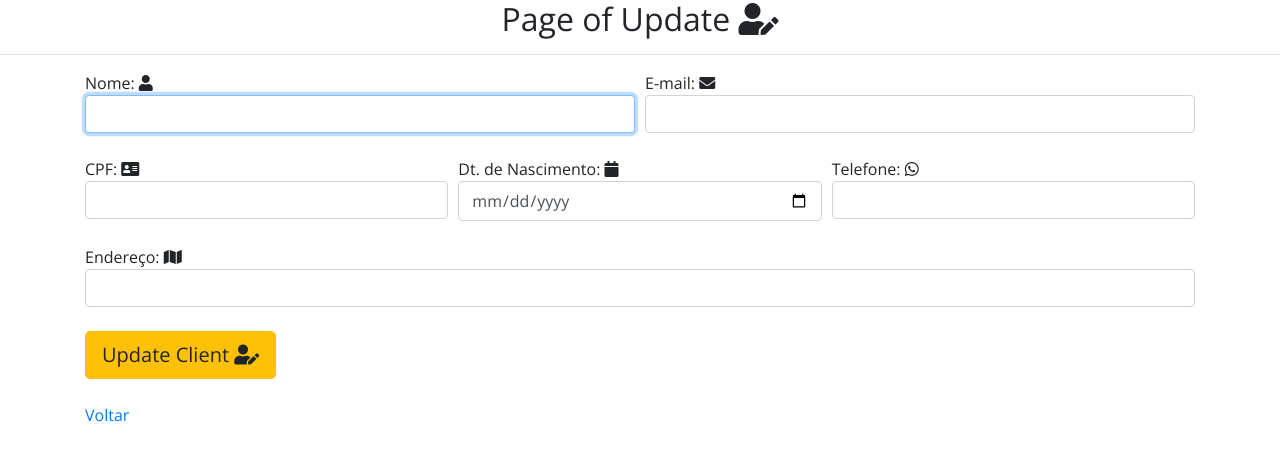
After one commit to hhesedh/crud_em_php, a PHP site: page /view/page_update.php in a window 1280 px wide. The commit adds this page. Shown: the top 461 px of the page. Run offline with PHP 8.4, Linux system fonts and the light colour scheme; some libraries are stand-ins or nearby versions.

Commit message:
Criando layout para o update

```diff
--- /dev/null
+++ b/view/page_update.php
@@ -0,0 +1,63 @@
+<?php include_once 'dependencias.php'; ?>
+<h2 class="text-center">
+	Page of Update <i class="fa fa-user-edit"></i>
+</h2><hr>
+
+<form method="POST" action="../controller/update_client.php">
+	<div class="container">
+		<div class="form-row">
+
+			<div class="col-md-6">
+				Nome: <i class="fa fa-user"></i>
+				<input class="form-control" type="text" name="name" required autofocus><br>
+			</div>
+
+			<div class="col-md-6">
+				E-mail: <i class="fa fa-envelope"></i>
+				<input class="form-control" type="email" name="email" required><br>
+			</div>
+
+			<div class="col-md-4">
+				CPF: <i class="fa fa-address-card"></i>
+				<input class="form-control" type="text" name="cpf" id="cpf" required><br>
+			</div>
+
+			<div class="col-md-4">
+				Dt. de Nascimento: <i class="fa fa-calendar"></i>
+				<input class="form-control" type="date" name="birth" required><br>
+			</div>
+
+			<div class="col-md-4">
+				Telefone: <i class="fab fa-whatsapp"></i>
+				<input class="form-control" type="text" name="phone" id="phone" required><br>
+			</div>
+
+			<div class="col-md-12">
+				Endereço: <i class="fa fa-map"></i>
+				<input class="form-control" type="text" name="address" required><br>
+			</div>
+
+			<div class="col-md-4">
+				<button class="btn btn-warning btn-lg">
+					Update Client <i class="fa fa-user-edit"></i>
+				</button><br><br>
+
+				<a href="../index.php">
+					Voltar
+				</a>
+			</div>
+		</div>
+	</div>
+</form>
+
+
+<script type="text/javascript" src="https://cdnjs.cloudflare.com/ajax/libs/jquery/3.3.1/jquery.js"></script>
+
+<script type="text/javascript" src="https://cdnjs.cloudflare.com/ajax/libs/jquery.mask/1.14.15/jquery.mask.min.js"></script>
+
+<script type="text/javascript">
+	$(document).ready(function(){
+		$("#cpf").mask("000.000.000-00");
+		$("#phone").mask("(00) 0000-0000");
+	})
+</script>
```
Also changed, not shown: index.php (+5 -4 lines).
